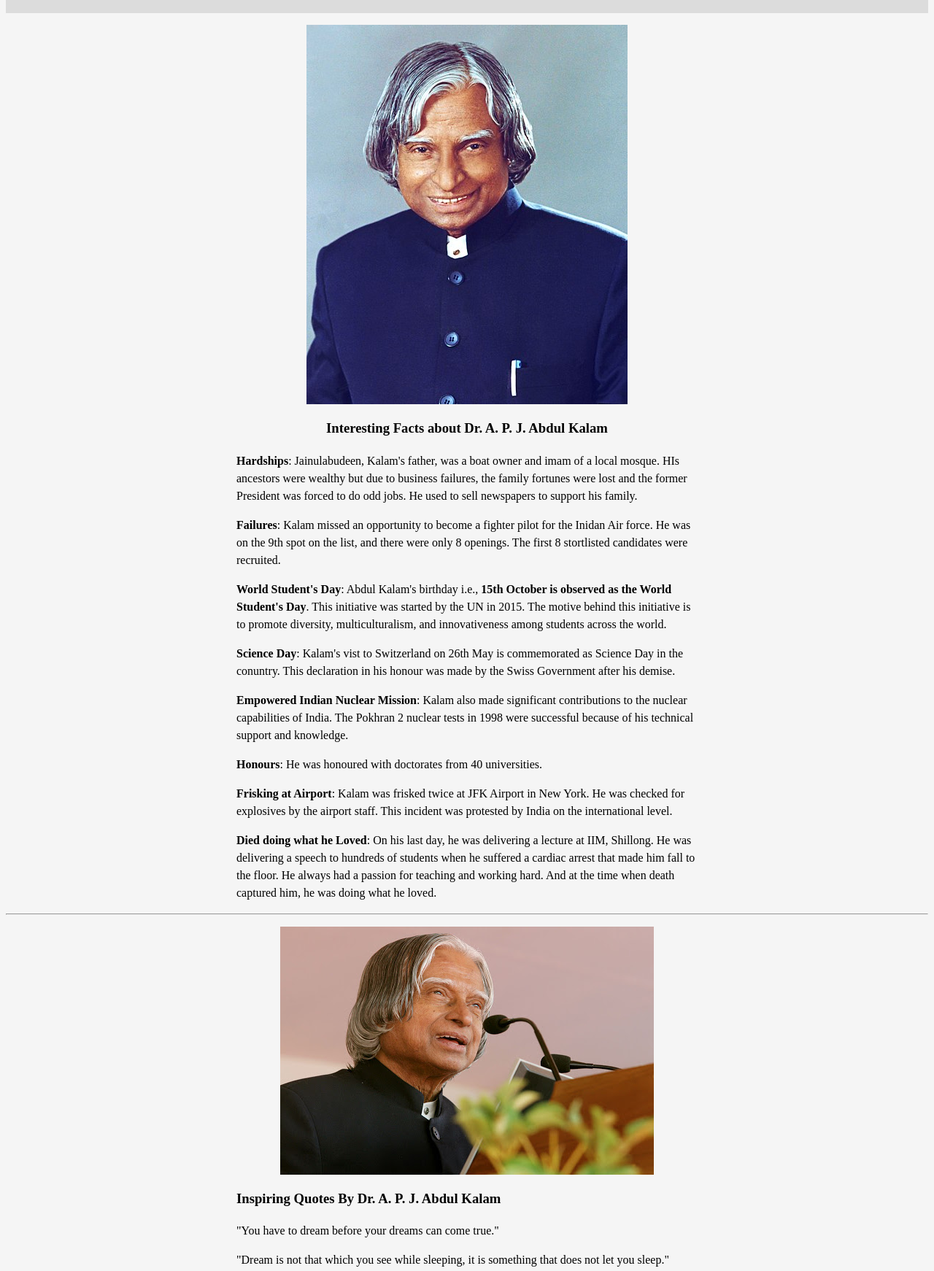
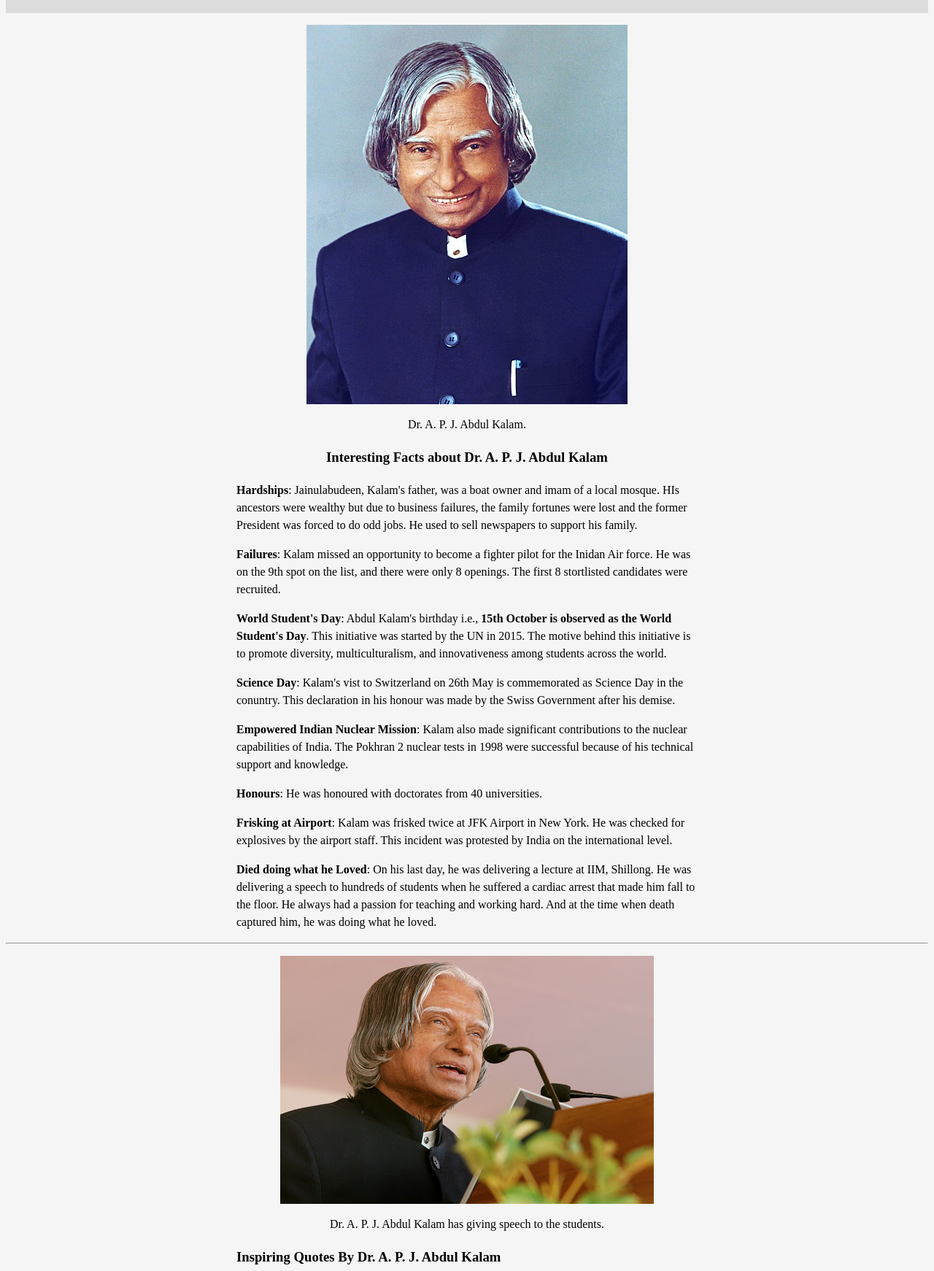
Before and after one commit to Selvan-S/Dr-A-P-J-Abdul-Kalam, a plain HTML site: page index.html in a window 1280 px wide. Shown: the part 158-1900 px from the top of the page at 73% size. Drawn offline with Linux system fonts and the light colour scheme.

Commit message:
Update index.html

```diff
--- a/index.html
+++ b/index.html
@@ -14,15 +14,14 @@
        <p>11th President of India from 2002 to 2007 and Missile Man of India</p>
     </header>
     <div id="img-div">
-        <div id="image">
-            <img src="Images/Dr_Abdul_Kalam.jpg" alt="Dr. A. P. J. Abdul Kalam" class="center img-margin-tb">
+        <div id="img-caption">
+            <img src="Images/Dr_Abdul_Kalam.jpg" alt="Dr. A. P. J. Abdul Kalam" id="image" class="center img-margin-tb">
+            <figcaption id="img-caption" class="text-align-center">Dr. A. P. J. Abdul Kalam.</figcaption>
         </div>
-
     </div>
     <div id="tribute-info">
         <article>
-            <h3 style="text-align: center;">Interesting Facts about Dr. A. P. J. Abdul Kalam</h3>
-
+            <h3 class="text-align-center">Interesting Facts about Dr. A. P. J. Abdul Kalam</h3>
             <p><strong>Hardships</strong>: Jainulabudeen, Kalam's father, was a boat owner and imam of a local mosque. HIs ancestors were wealthy but due to business failures, the family fortunes were lost and the former President was forced to do odd jobs. He used to sell newspapers to support his family.</p>
             <p><strong>Failures</strong>: Kalam missed an opportunity to become a fighter pilot for the Inidan Air force. He was on the 9th spot on the list, and there were only 8 openings. The first 8 stortlisted candidates were recruited.</p>
             <p><strong>World Student's Day</strong>: Abdul Kalam's birthday i.e., <strong>15th October is observed as the World Student's Day</strong>. This initiative was started by the UN in 2015. The motive behind this initiative is to promote diversity, multiculturalism, and innovativeness among students across the world.</p>
@@ -31,12 +30,11 @@
             <p><strong>Honours</strong>: He was honoured with doctorates from 40 universities.</p>
             <p><strong>Frisking at Airport</strong>: Kalam was frisked twice at JFK Airport in New York. He was checked for explosives by the airport staff. This incident was protested by India on the international level.</p>
             <p><strong>Died doing what he Loved</strong>: On his last day, he was delivering a lecture at IIM, Shillong. He was delivering a speech to hundreds of students when he suffered a cardiac arrest that made him fall to the floor. He always had a passion for teaching and working hard. And at the time when death captured him, he was doing what he loved.</p>
-        </article> <hr>
-
+        </article><hr>
         <div >
             <img src="Images/Dr_Kalam-Speeches.jpg" alt="Dr. A. P. J. Abdul Kalam Speeches" class="center img-margin-tb">
+            <figcaption class="text-align-center">Dr. A. P. J. Abdul Kalam has giving speech to the students.</figcaption>
         </div>
-
         <article class="text-center">
             <h3>Inspiring Quotes By Dr. A. P. J. Abdul Kalam</h3>
             <P>"You have to dream before your dreams can come true."</P>
@@ -50,10 +48,10 @@
             <p>"Let us sacrifice our today so that our children can have a better tomorrow."</p>
             <p>"Excellence happens not by accident. It is a process."</p>
             <p>"Winners are not those who never fail but those who never quit."</p>
-        </article> <hr>
+        </article><hr>
     </div>
 
-<footer id="tribute-link"><h3 style="text-align: center;">If you have time, you should read more about this incredible human being on his <a href="https://en.wikipedia.org/wiki/A._P._J._Abdul_Kalam#Career_as_a_scientist" target="_blank">Wikipedia entry</a>.</h3></footer>
+<footer><h3 class="text-align-center">If you have time, you should read more about this incredible human being on his <a href="https://en.wikipedia.org/wiki/A._P._J._Abdul_Kalam#Career_as_a_scientist" target="_blank" id="tribute-link">Wikipedia entry</a>.</h3></footer>
 
 </main>
 
```
